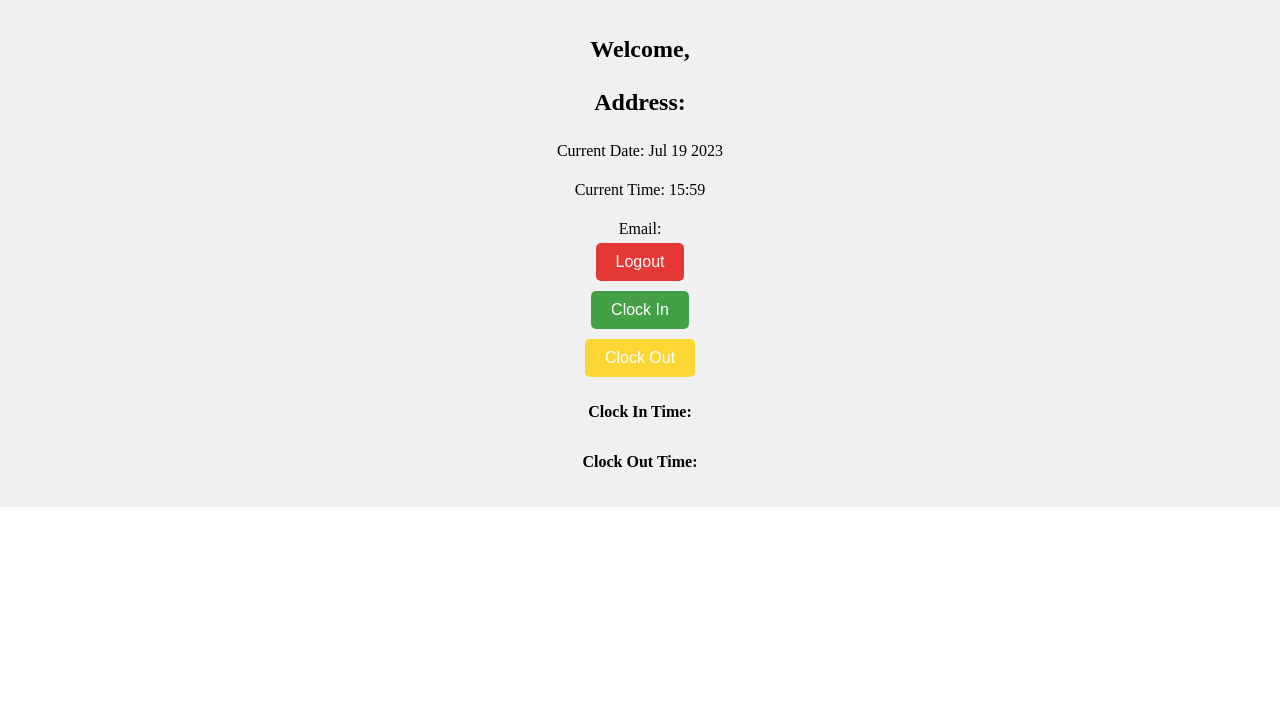
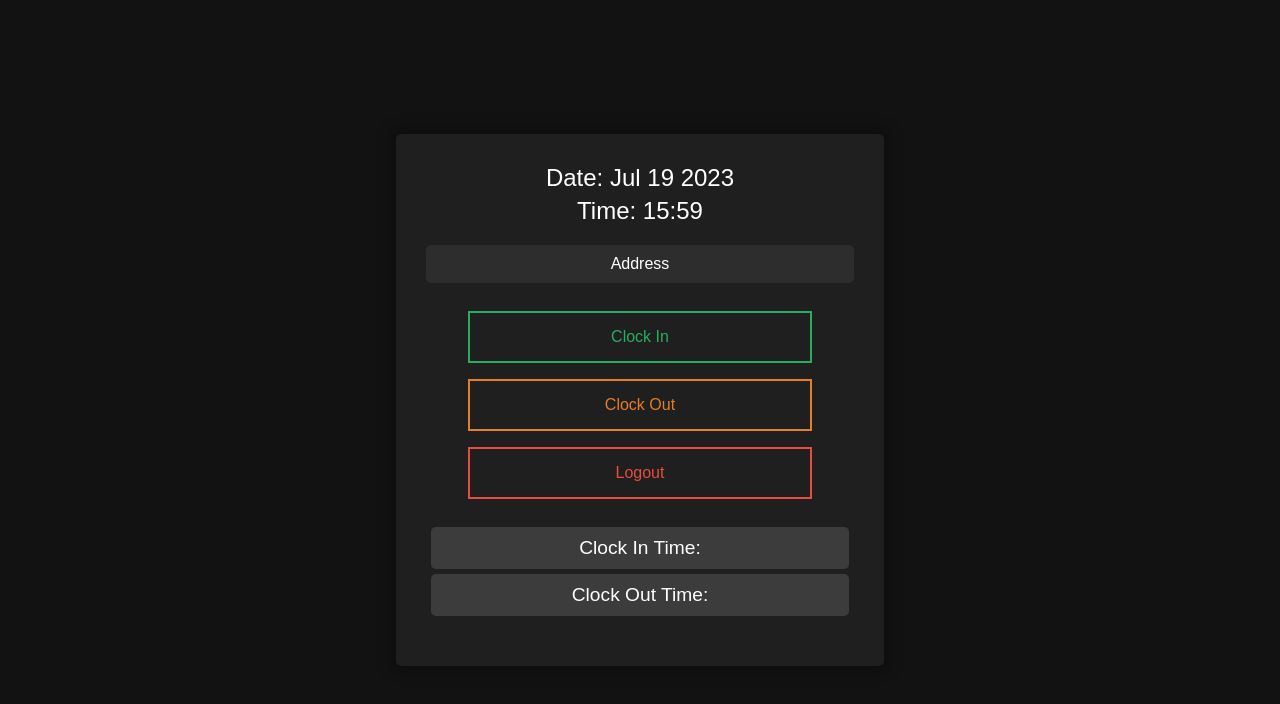
Before and after one commit to allenmor/guard, a React (Create React App) app: page /userpage in a window 1280 px wide. Shown: the top 704 px of the page. Built offline with nearby package versions, Linux system fonts and the light colour scheme; no server answers; the database is empty.

Commit message:
fixed up css

```diff
--- a/src/components/Home/Home.css
+++ b/src/components/Home/Home.css
@@ -1,52 +1,106 @@
 .home-div {
+  display: flex;
+  flex-direction: column;
+  align-items: center;
   text-align: center;
-    padding: 20px;
-    background-color: #f7f7f7;
 }
 
 .home-div h1 {
-    font-size: 24px;
-    color: #333;
-    margin-bottom: 20px;
+  color: #ecf0f1;
+  margin-bottom: 30px;
+}
+  /* Base setup */
+* {
+  box-sizing: border-box;
+  margin: 0;
+  padding: 0;
+  font-family: 'Poppins', sans-serif;
 }
 
-  .login-container {
+body {
+  background: #121212;
   display: flex;
-    flex-direction: column;
   justify-content: center;
   align-items: center;
-    background-color: #f5f5f5;
+  min-height: 100vh;
+  color: #ffffff;
 }
 
-  .login-header, .signup-header {
-    margin-bottom: 20px;
-    color: #444;
+/* Main container */
+.login-container {
+  background: #1f1f1f;
+  padding: 30px;
+  border-radius: 5px;
+  box-shadow: 0px 0px 15px 5px rgba(0, 0, 0, 0.3);
+  text-align: center;
 }
 
+/* Form setup */
 .login-form, .signup-form {
   display: flex;
   flex-direction: column;
   align-items: center;
+  margin-top: 20px;
 }
 
 .login-input, .signup-input {
-    margin-bottom: 10px;
+  background: #2d2d2d;
+  color: #ffffff;
+  border: none;
   padding: 10px;
-    width: 200px;
-    border: 1px solid #ccc;
-    border-radius: 4px;
+  margin: 10px 0;
+  border-radius: 5px;
+  width: 80%;
 }
 
-  .submit-button, .switch-button {
-    margin-top: 10px;
-    padding: 10px 20px;
-    border: none;
-    border-radius: 4px;
-    background-color: #4caf50;
-    color: white;
-    cursor: pointer;
+.login-input::placeholder, .signup-input::placeholder {
+  color: #ffffff;
 }
 
-  .submit-button:hover, .switch-button:hover {
-    background-color: #45a049;
+.login-header, .signup-header {
+  font-size: 2.5em;
+  color: #ecf0f1;
+  margin-bottom: 20px;
 }
+
+/* Buttons */
+button {
+  background: none;
+  border: 2px solid;
+  font: inherit;
+  line-height: 1;
+  margin: 0.5em;
+  padding: 1em 2em;
+  cursor: pointer;
+  transition: 0.3s ease-in-out;
+  width: 80%;
+}
+
+.submit-button {
+  border-color: #27ae60;
+  color: #27ae60;
+}
+
+.switch-button {
+  border-color: #e74c3c;
+  color: #e74c3c;
+}
+
+button:hover {
+  background: rgba(255, 255, 255, 0.1);
+}
+
+/* Responsive */
+@media (max-width: 768px) {
+  .login-container {
+    padding: 20px;
+  }
+
+  .login-header, .signup-header {
+    font-size: 2em;
+  }
+
+  .login-input, .signup-input {
+    width: 90%;
+  }
+}
--- a/src/components/Home/Home.js
+++ b/src/components/Home/Home.js
@@ -1,6 +1,6 @@
-import React from 'react';
-import Login from './Login';
-import './Home.css';
+import React from "react";
+import Login from "./Login";
+import "./Home.css";
 
 function Home() {
   return (
--- a/src/components/Home/Login.js
+++ b/src/components/Home/Login.js
@@ -1,19 +1,22 @@
-import React, { useState } from 'react';
-import { auth, createUserWithEmailAndPassword, signInWithEmailAndPassword, updateProfile } from '../../firebase';
-import { useNavigate } from 'react-router-dom';
-
+import React, { useState } from "react";
+import {
+  auth,
+  createUserWithEmailAndPassword,
+  signInWithEmailAndPassword,
+  updateProfile,
+} from "../../firebase";
+import { useNavigate } from "react-router-dom";
 
 const Login = () => {
-  const navigate = useNavigate()
+  const navigate = useNavigate();
 
-  const [loginEmail, setLoginEmail] = useState('');
-  const [loginPassword, setLoginPassword] = useState('');
-  const [signupEmail, setSignupEmail] = useState('');
-  const [signupPassword, setSignupPassword] = useState('');
-  const [firstName, setFirstName] = useState('');
-  const [lastName, setLastName] = useState('');
-  const [signUpClicked, setSignUpClicked] = useState(false)
-
+  const [loginEmail, setLoginEmail] = useState("");
+  const [loginPassword, setLoginPassword] = useState("");
+  const [signupEmail, setSignupEmail] = useState("");
+  const [signupPassword, setSignupPassword] = useState("");
+  const [firstName, setFirstName] = useState("");
+  const [lastName, setLastName] = useState("");
+  const [signUpClicked, setSignUpClicked] = useState(false);
 
   const handleLogin = (e) => {
     e.preventDefault();
@@ -26,8 +29,8 @@ const Login = () => {
         user.reload().then(() => {
           console.log(user);
 
-                const {email, displayName} = user
-                navigate('/userpage', { state: { email, name: displayName } });
+          const { email, displayName } = user;
+          navigate("/userpage", { state: { email, name: displayName } });
         });
       })
       .catch((error) => {
@@ -37,7 +40,6 @@ const Login = () => {
         console.error(errorCode, errorMessage);
       });
   };
-
 
   const handleSignUp = (e) => {
     e.preventDefault();
@@ -49,10 +51,12 @@ const Login = () => {
 
         // Set user's full name
         updateProfile(auth.currentUser, {
-          displayName: `${firstName} ${lastName}`
+          displayName: `${firstName} ${lastName}`,
         }).then(() => {
           // Navigate to the next route with the email as state
-          navigate('/userpage', { state: { email: user.email, name: `${firstName} ${lastName}` } });
+          navigate("/userpage", {
+            state: { email: user.email, name: `${firstName} ${lastName}` },
+          });
         });
       })
       .catch((error) => {
@@ -64,12 +68,11 @@ const Login = () => {
   };
 
   const handleSignUpLoginClick = () => {
-    setSignUpClicked(prev => !prev)
-  }
+    setSignUpClicked((prev) => !prev);
+  };
   return (
     <div className="login-container">
-      {
-      !signUpClicked &&
+      {!signUpClicked && (
         <>
           <h2 className="login-header">Login</h2>
           <form className="login-form" onSubmit={handleLogin}>
@@ -87,13 +90,16 @@ const Login = () => {
               onChange={(e) => setLoginPassword(e.target.value)}
               placeholder="Password"
             />
-          <button className="submit-button" type="submit">Login</button>
-          <button className="switch-button" onClick={handleSignUpLoginClick}>Sign Up</button>
+            <button className="submit-button" type="submit">
+              Login
+            </button>
+            <button className="switch-button" onClick={handleSignUpLoginClick}>
+              Sign Up
+            </button>
           </form>
         </>
-      }
-      {
-      signUpClicked &&
+      )}
+      {signUpClicked && (
         <>
           <h2 className="signup-header">Sign Up</h2>
           <form className="signup-form" onSubmit={handleSignUp}>
@@ -125,11 +131,15 @@ const Login = () => {
               onChange={(e) => setSignupPassword(e.target.value)}
               placeholder="Password"
             />
-          <button className="submit-button" type="submit">Sign Up</button>
-          <button className="switch-button" onClick={handleSignUpLoginClick}>Log In</button>
+            <button className="submit-button" type="submit">
+              Sign Up
+            </button>
+            <button className="switch-button" onClick={handleSignUpLoginClick}>
+              Log In
+            </button>
           </form>
         </>
-      }
+      )}
     </div>
   );
 };
--- a/src/components/Home/UserPage.css
+++ b/src/components/Home/UserPage.css
@@ -1,48 +1,107 @@
+/* Base setup */
+* {
+  box-sizing: border-box;
+  margin: 0;
+  padding: 0;
+  font-family: 'Poppins', sans-serif;
+}
+
+body {
+  background: #121212;
+  display: flex;
+  justify-content: center;
+  align-items: center;
+  min-height: 100vh;
+  color: #ffffff;
+}
+
+/* Main container */
 .user-page {
-    display: flex;
-    flex-direction: column;
-    align-items: center;
-    justify-content: center;
+  background: #1f1f1f;
+  padding: 30px;
+  border-radius: 5px;
+  box-shadow: 0px 0px 15px 5px rgba(0, 0, 0, 0.3);
+  text-align: center;
+}
+
+.user-page div {
+  margin-bottom: 20px;
+}
+
+/* Headings and time-date details */
+.welcome {
+  font-size: 2.5em;
+  margin-bottom: 20px;
+  color: #ecf0f1;
+}
+
+.time-date-div p {
+  font-size: 1.5em;
+  margin-bottom: 5px;
+}
+
+/* Address details */
+.address-div {
+  background: #2d2d2d;
+  padding: 10px;
+  border-radius: 5px;
+}
+
+/* Buttons */
+button {
+  background: none;
+  border: 2px solid;
+  font: inherit;
+  line-height: 1;
+  margin: 0.5em;
+  padding: 1em 2em;
+  cursor: pointer;
+  transition: 0.3s ease-in-out;
+}
+
+.clock-in-btn {
+  border-color: #27ae60;
+  color: #27ae60;
+}
+
+.clock-out-btn {
+  border-color: #e67e22;
+  color: #e67e22;
+}
+
+.logout-btn {
+  border-color: #e74c3c;
+  color: #e74c3c;
+}
+
+button:hover {
+  background: rgba(255, 255, 255, 0.1);
+}
+
+/* Clock-in time */
+.clock-time-div p {
+  font-size: 1.2em;
+  background: #3c3c3c;
+  padding: 10px;
+  border-radius: 5px;
+  margin: 5px;
+}
+
+/* Responsive */
+@media (max-width: 768px) {
+  .user-page {
     padding: 20px;
-    background-color: #f0f0f0;
   }
 
   .welcome {
-    font-size: 24px;
-    font-weight: bold;
-    margin-bottom: 10px;
+    font-size: 2em;
   }
 
-  .date,
-  .time,
-  .email {
-    font-size: 16px;
-    margin-bottom: 5px;
+  .time-date-div p {
+    font-size: 1.2em;
   }
 
-  .logout-btn,
-  .clock-in-btn,
-  .clock-out-btn {
-    background-color: #e53935;
-    color: white;
-    padding: 10px 20px;
-    border: none;
-    border-radius: 5px;
-    font-size: 16px;
-    margin-bottom: 10px;
-    cursor: pointer;
+  .clock-time-div p {
+    font-size: 1em;
   }
-
-  .clock-in-btn {
-    background-color: #43a047;
-  }
-
-  .clock-out-btn {
-    background-color: #fdd835;
-  }
-
-  .clock-in-time,
-  .clock-out-time {
-    font-size: 16px;
-    font-weight: bold;
-  }
+}
--- a/src/components/Home/UserPage.js
+++ b/src/components/Home/UserPage.js
@@ -169,22 +169,30 @@ function UserPage() {
 
   return (
     <div className="user-page">
-      <h1 className="welcome">Welcome, {name}</h1>
-      <h1 className="welcome">Address: {geoLocation.address}</h1>
-      <p className="date">Current Date: {formattedDate}</p>
-      <p className="time">Current Time: {timeString}</p>
-      <p className="email">Email: {email}</p>
-      <button className="logout-btn" onClick={handleLogout}>
-        Logout
-      </button>
+      <div className="time-date-div">
+        <p className="date">Date: {formattedDate}</p>
+        <p className="time">Time: {timeString}</p>
+      </div>
+      <h1 className="welcome">{name}</h1>
+      <div className="address-div">
+        <p className="address">Address</p>
+        <p className="address">{geoLocation.address}</p>
+      </div>
+      <div className="clockin-clockout-logout-div">
         <button className="clock-in-btn" onClick={handleClockIn}>
           Clock In
         </button>
         <button className="clock-out-btn" onClick={handleClockOut}>
           Clock Out
         </button>
+        <button className="logout-btn" onClick={handleLogout}>
+          Logout
+        </button>
+      </div>
+      <div className="clock-time-div">
         <p className="clock-in-time">Clock In Time: {clockInTime}</p>
         <p className="clock-out-time">Clock Out Time: {clockOutTime}</p>
+      </div>
     </div>
   );
 }
```
Lines whose indentation alone changed are shown as unchanged.
